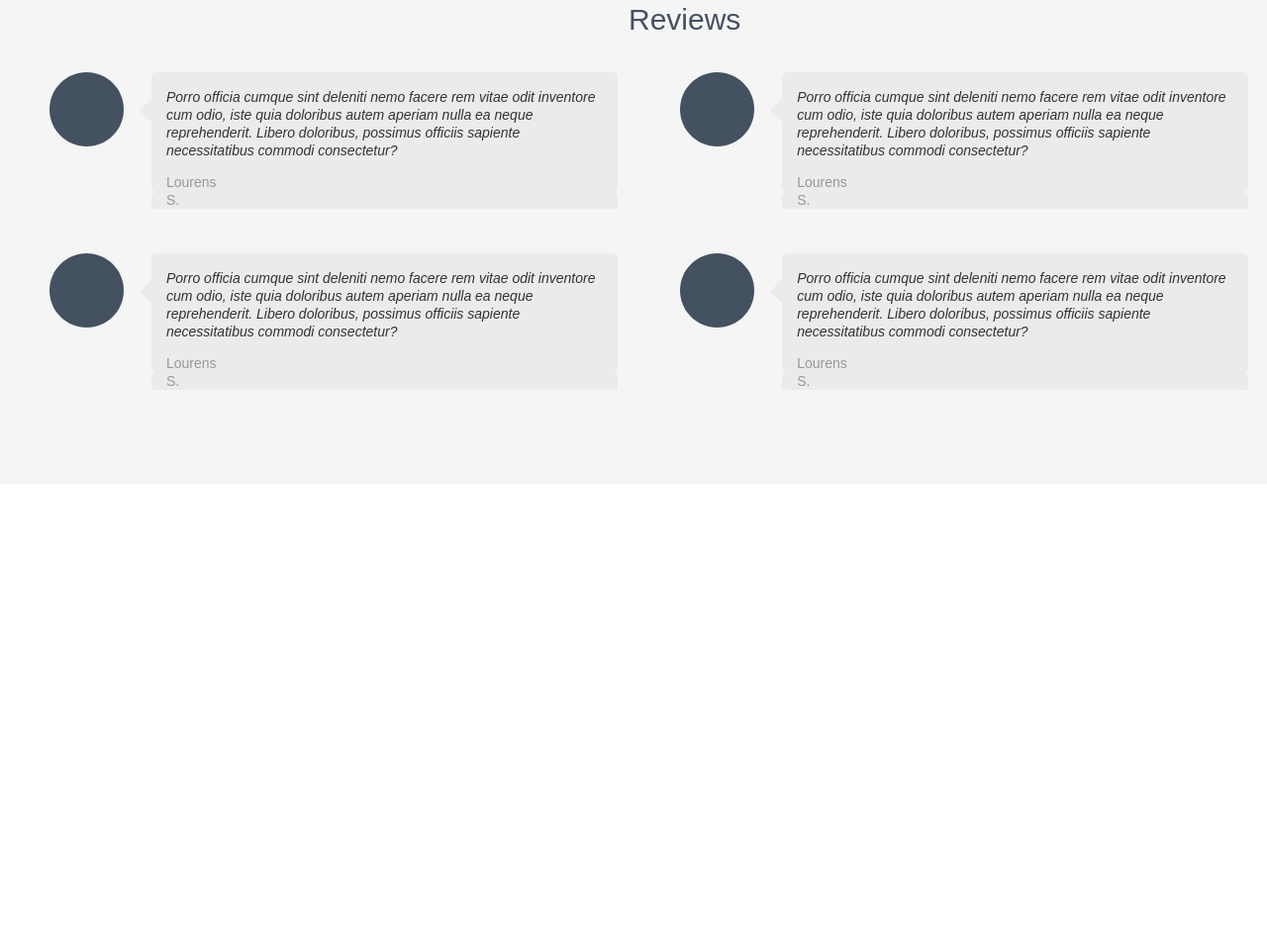
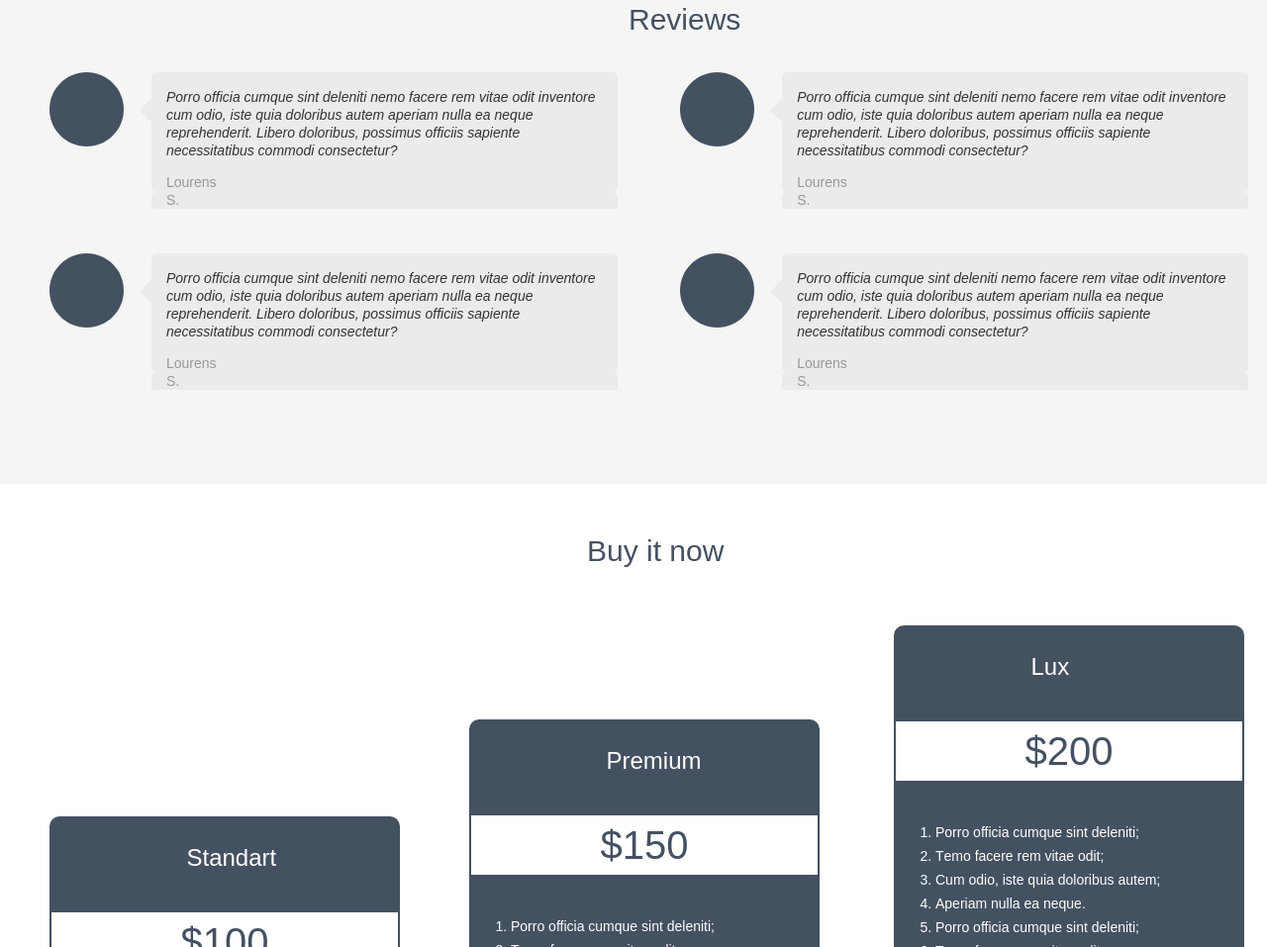
Before and after one commit to Deepmarik/my_project_hub, a plain HTML site: page index.html in a window 1280 px wide. Shown: the part 1843-2800 px from the top of the page at 99% size. Before the commit the page ends 2332 px from the top, so only its background shows below. Drawn offline with Linux system fonts and the light colour scheme.

Commit message:
added "section buy it now" and style for it

```diff
--- a/css/style.css
+++ b/css/style.css
@@ -44,7 +44,7 @@ body {
     width: 469px;
     height: 214px;
     background-color: #fff;
-    border: 1px solid red;
+/*    border: 1px solid red;*/
     box-sizing: border-box;
     color: black;
 }
@@ -93,7 +93,7 @@ body {
 
 .section-about-wrap {
     float: left;
-    border: 1px solid #912356;
+/*    border: 1px solid #912356;*/
     margin: 0 auto;
 }
 
@@ -305,12 +305,17 @@ details[open] .dignity-pic::after {
     float: left;
 }
 
-.rewievs-figure {margin: 35px 0 45px 0;}
+.rewievs-figure {
+    margin: 35px 0 45px 0;
+}
 
-.rewievs-pic {display: block;
-float: left;}
+.rewievs-pic {
+    display: block;
+    float: left;
+}
 
-.rewievs-figcaption {margin-left: 91px;
+.rewievs-figcaption {
+    margin-left: 91px;
     background-image: url(/img/bg_review.png);
     width: 483px;
 }
@@ -323,7 +328,7 @@ float: left;}
     font-size: 14px;
     font-weight: 400;
     line-height: 18px;
-        padding: 16px 20px 0px 27px;
+    padding: 16px 20px 0px 27px;
 }
 
 .rewievs-figcaption-autor {
@@ -340,3 +345,91 @@ float: left;}
     width: 46%;
     float: right;
 }
+
+.section-buy-it-now {
+    width: 100%;
+}
+
+.section-buy-it-now:after {
+    content: " ";
+    display: block;
+    width: 100%;
+    clear: both;
+}
+.buy-title-wrp{ margin-left: -29px;}
+.section-buy-title {
+    /* Style for "Buy it now" */
+    width: 137px;
+    color: #445161;
+    font-size: 30px;
+    font-weight: 400;
+    line-height: 36px;
+    padding: 0 0 0 572px;
+}
+
+.buy-style-wrp {
+    border-radius: 10px;
+    border: 2px solid #445161;
+    box-sizing: border-box;
+    width: 30%;
+    float: left;
+    background-color: #445161;
+    align-self: flex-end;
+}
+
+.buy-standart-wrp {
+    margin: 250px 45px 0 0;
+}
+
+.buy-premium-wrp {
+    margin: 152px 30px 0 25px;
+        }
+
+.buy-lux-wrp {
+    margin: 57px -27px 0 0;
+    float: right;
+}
+
+.buy-title-price {
+    /* Style for "Standart" */
+    /*width: 90px;*/
+    color: #ffffff;
+    font-size: 24px;
+    font-weight: 400;
+    line-height: 30px;
+    padding: 7% 0 0 39%;
+    margin: 0;
+}
+
+.buy-price {
+    background-color: #fff;
+    text-align: center;
+    /* Style for "$100" */
+    /*height: 35px;*/
+    color: #445162;
+    font-size: 40px;
+    font-weight: 400;
+    color: #445162;
+    line-height: 60px;
+}
+
+.buy-price-list {}
+
+.buy-price-list-items {
+    /* Style for "1. Porro o" */
+    width: 242px;
+    /*height: 86px;*/
+    font-size: 14px;
+    font-weight: 400;
+    line-height: 24px;
+}
+
+.buy-submit {
+    /* Style for "bg button" */
+    width: 260px;
+    height: 40px;
+    background-color: #ffffff;
+    border-radius: 10px;
+    box-sizing: border-box;
+    margin: 0 0 20px 42px
+}
--- a/index.html
+++ b/index.html
@@ -109,14 +109,14 @@
         <section class="section-reviews padding-site">
             <span class="section-reviews-title">Reviews</span>
             <div class="reviews-wrp-left">
-                 <figure class="rewievs-figure">
+                <figure class="rewievs-figure">
                     <img class="rewievs-pic" src="/img/userpic.png" alt="photo" height="75">
                     <figcaption class="rewievs-figcaption"><span class="figcaption-title"></span>
                         <p class="rewievs-figcaption-text">Porro officia cumque sint deleniti nemo facere rem vitae odit inventore cum odio, iste quia doloribus autem aperiam nulla ea neque reprehenderit. Libero doloribus, possimus officiis sapiente necessitatibus commodi consectetur?</p>
                         <p class="rewievs-figcaption-autor">Lourens S.</p>
                     </figcaption>
                 </figure>
-                 <figure class="rewievs-figure">
+                <figure class="rewievs-figure">
                     <img class="rewievs-pic" src="/img/userpic.png" alt="photo" height="75">
                     <figcaption class="rewievs-figcaption"><span class="figcaption-title"></span>
                         <p class="rewievs-figcaption-text">Porro officia cumque sint deleniti nemo facere rem vitae odit inventore cum odio, iste quia doloribus autem aperiam nulla ea neque reprehenderit. Libero doloribus, possimus officiis sapiente necessitatibus commodi consectetur?</p>
@@ -132,7 +132,7 @@
                         <p class="rewievs-figcaption-autor">Lourens S.</p>
                     </figcaption>
                 </figure>
-                 <figure class="rewievs-figure">
+                <figure class="rewievs-figure">
                     <img class="rewievs-pic" src="/img/userpic.png" alt="photo" height="75">
                     <figcaption class="rewievs-figcaption"><span class="figcaption-title"></span>
                         <p class="rewievs-figcaption-text">Porro officia cumque sint deleniti nemo facere rem vitae odit inventore cum odio, iste quia doloribus autem aperiam nulla ea neque reprehenderit. Libero doloribus, possimus officiis sapiente necessitatibus commodi consectetur?</p>
@@ -140,7 +140,55 @@
                     </figcaption>
                 </figure>
             </div>
+        </section>
+        <section class="section-buy-it-now padding-site">
+            <div class="buy-title-wrp"><span class="section-buy-title">Buy it now</span></div>
+            <div class="buy-standart-wrp buy-style-wrp">
+                <h2 class="buy-title-price">Standart</h2>
+                <p class="buy-price">$100</p>
+                <ol class="buy-price-list">
+                    <li class="buy-price-list-items">Porro officia cumque sint deleniti; </li>
+                    <li class="buy-price-list-items">Тemo facere rem vitae odit;</li>
+                    <li class="buy-price-list-items">Cum odio, iste quia doloribus autem;</li>
+                    <li class="buy-price-list-items"> Aperiam nulla ea neque.</li>
+                </ol>
+                <input class="buy-submit" type="submit" value="BUY">
             </div>
+            <div class=" buy-style-wrp buy-premium-wrp">
+                <h2 class="buy-title-price">Premium</h2>
+                <p class="buy-price">$150</p>
+                <ol class="buy-price-list">
+                    <li class="buy-price-list-items">Porro officia cumque sint deleniti; </li>
+                    <li class="buy-price-list-items">Тemo facere rem vitae odit;</li>
+                    <li class="buy-price-list-items">Cum odio, iste quia doloribus autem;</li>
+                    <li class="buy-price-list-items"> Aperiam nulla ea neque.</li>
+                    <li class="buy-price-list-items">Porro officia cumque sint deleniti;</li>
+                    <li class="buy-price-list-items">Тemo facere rem vitae odit;</li>
+                    <li class="buy-price-list-items">Cum odio, iste quia doloribus autem;</li>
+                    <li class="buy-price-list-items">Aperiam nulla ea neque.</li>
+                </ol>
+                <input class="buy-submit" type="submit" value="BUY">
+            </div>
+            <div class="buy-lux-wrp buy-style-wrp">
+                <h2 class="buy-title-price">Lux</h2>
+                <p class="buy-price">$200</p>
+                <ol class="buy-price-list">
+                    <li class="buy-price-list-items">Porro officia cumque sint deleniti; </li>
+                    <li class="buy-price-list-items">Тemo facere rem vitae odit;</li>
+                    <li class="buy-price-list-items">Cum odio, iste quia doloribus autem;</li>
+                    <li class="buy-price-list-items"> Aperiam nulla ea neque.</li>
+                    <li class="buy-price-list-items">Porro officia cumque sint deleniti;</li>
+                    <li class="buy-price-list-items">Тemo facere rem vitae odit;</li>
+                    <li class="buy-price-list-items">Cum odio, iste quia doloribus autem;</li>
+                    <li class="buy-price-list-items">Aperiam nulla ea neque.</li>
+                    <li class="buy-price-list-items">9. Porro officia cumque sint deleniti;</li>
+                    <li class="buy-price-list-items">Тemo facere rem vitae odit;</li>
+                    <li class="buy-price-list-items">Cum odio, iste quia doloribus autem;</li>
+                    <li class="buy-price-list-items">Aperiam nulla ea neque.</li>
+                </ol>
+                <input class="buy-submit" type="submit" value="BUY">
+            </div>
+
         </section>
     </main>
     <footer></footer>
```
